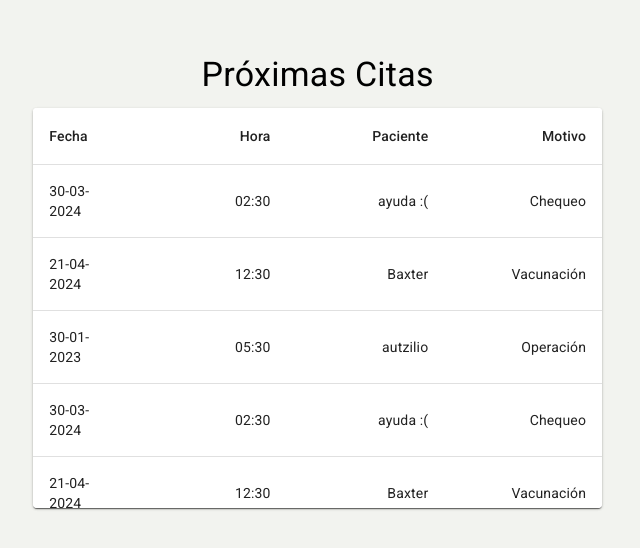
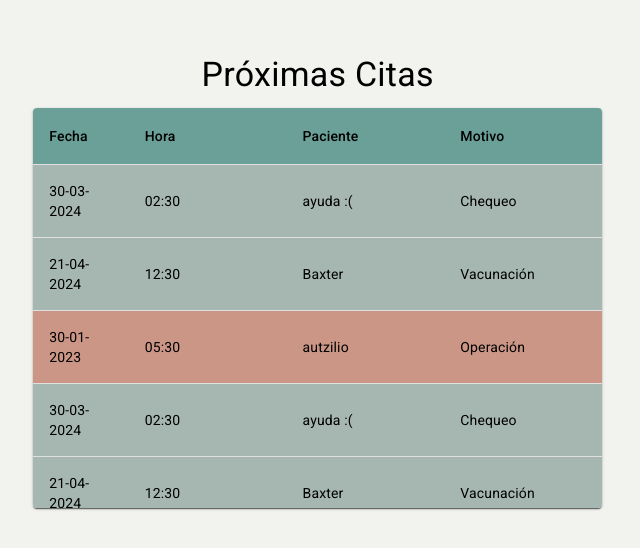
Before and after one commit to sharoncar1121/ProyectoPW, a React (Vite) app: page /Home in a window 1280 px wide. Shown: the part 106-654 px from the top of the page, without its empty margins (0-640 px from the left). Built offline with nearby package versions, Linux system fonts and the light colour scheme.

Commit message:
colores citas proximas

```diff
--- a/src/components/ListaCitas.jsx
+++ b/src/components/ListaCitas.jsx
@@ -17,33 +17,32 @@ const sample = [
   ['30-04-2023', '04:30', 'ya va dando', 'ya no se :('],
 ];
 
-function createData(id, dessert, calories, fat, carbs, protein) {
-  return { id, dessert, calories, fat, carbs, protein };
+function createData(id, fecha, hora, paciente, motivo) {
+  return { id, fecha, hora, paciente, motivo};
 }
 
 const columns = [
   {
     width: 60,
     label: 'Fecha',
-    dataKey: 'dessert',
+    dataKey: 'fecha',
+    date: true,
   },
   {
     width: 120,
     label: 'Hora',
-    dataKey: 'calories',
-    numeric: true,
+    dataKey: 'hora',
+    date: true,
   },
   {
     width: 120,
     label: 'Paciente',
-    dataKey: 'fat',
-    numeric: true,
+    dataKey: 'paciente',
   },
   {
     width: 120,
     label: 'Motivo',
-    dataKey: 'carbs',
-    numeric: true,
+    dataKey: 'motivo',
   }
 ];
 
@@ -69,7 +68,7 @@ const VirtuosoTableComponents = {
 
 function fixedHeaderContent() {
   return (
-    <TableRow>
+    <TableRow sx={{ backgroundColor: '#f0f0f0' }}>
       {columns.map((column) => (
         <TableCell
           key={column.dataKey}
@@ -77,7 +76,8 @@ function fixedHeaderContent() {
           align={column.numeric || false ? 'right' : 'left'}
           style={{ width: column.width }}
           sx={{
-            backgroundColor: 'background.paper',
+            backgroundColor: '#6AA098',
+            color: '#000000',
           }}
         >
           {column.label}
@@ -94,6 +94,10 @@ function rowContent(_index, row) {
         <TableCell
           key={column.dataKey}
           align={column.numeric || false ? 'right' : 'left'}
+          sx={{
+            backgroundColor: row.fecha === '30-01-2023' ? 'rgba(182, 106, 82, 0.7)' : 'rgba(129, 153, 146, 0.7)',
+            color: '#000000',
+          }}
         >
           {row[column.dataKey]}
         </TableCell>
```
